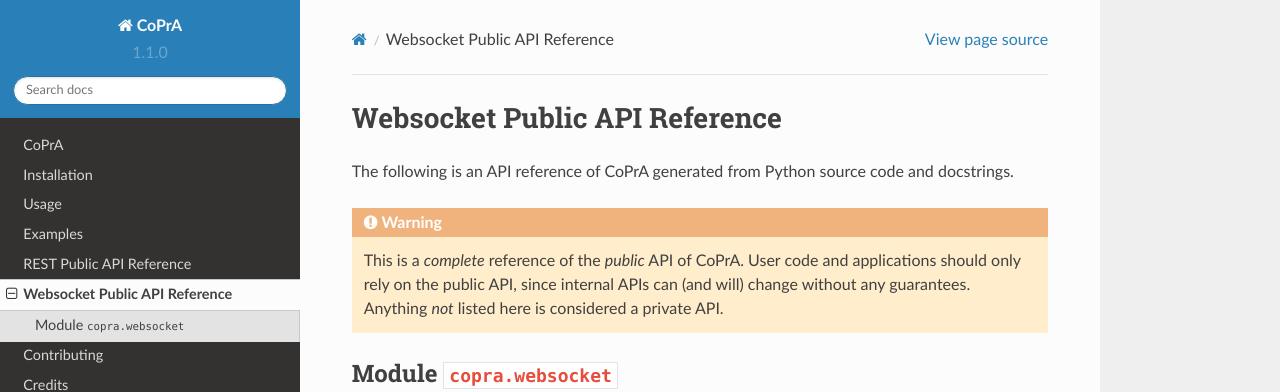
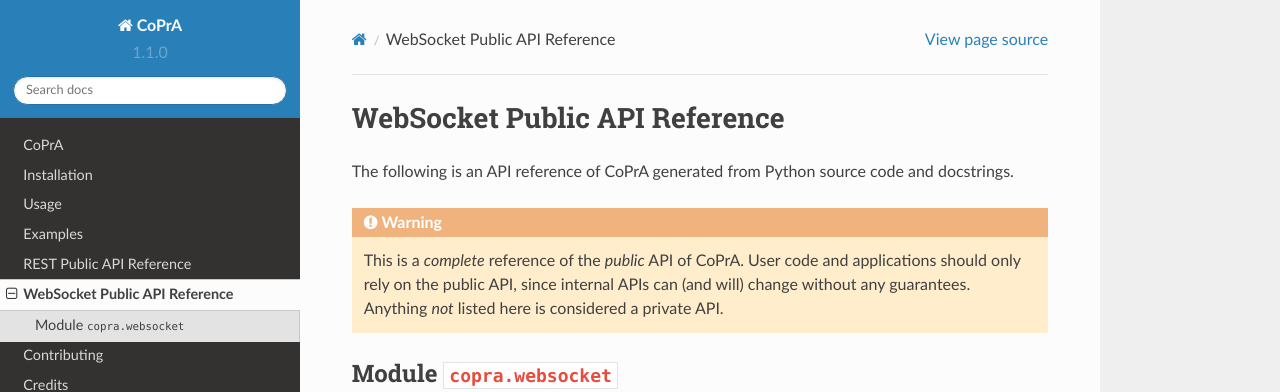
Before and after one commit to tpodlaski/copra, a Sphinx documentation site: the page built from docs/source/copra.websocket.rst, in a window 1280 px wide. Shown: the top 392 px of the page. Built offline with Sphinx 7.4.7 and the Read the Docs theme 2.0.0, drawn with Linux system fonts in a browser that asks for light colours.

Commit message:
Documentation updates.

```diff
--- a/docs/conf.py
+++ b/docs/conf.py
@@ -35,7 +35,7 @@ import copra
 # extensions coming with Sphinx (named 'sphinx.ext.*') or your custom ones.
 extensions = ['sphinx.ext.autodoc', 'sphinx.ext.viewcode']
 
-autodoc_mock_imports = ["autobahn"]
+autodoc_mock_imports = ["aiohttp", "autobahn"]
 
 # Add any paths that contain templates here, relative to this directory.
 templates_path = ['_templates']
--- a/docs/source/copra.rest.rst
+++ b/docs/source/copra.rest.rst
@@ -1,6 +1,6 @@
-====================
+=========================
 REST Public API Reference
-====================
+=========================
 
 The following is an API reference of CoPrA generated from Python source code and docstrings.
 
--- a/docs/source/copra.websocket.rst
+++ b/docs/source/copra.websocket.rst
@@ -1,6 +1,6 @@
-====================
-Websocket Public API Reference
-====================
+==============================
+WebSocket Public API Reference
+==============================
 
 The following is an API reference of CoPrA generated from Python source code and docstrings.
 
```
